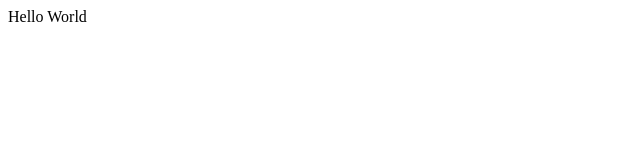
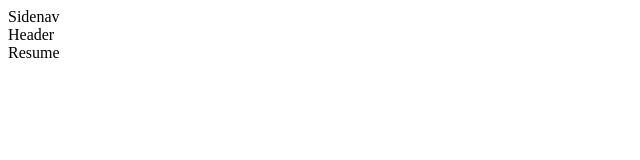
Before and after one commit to adriel-mp3/fintech, a React (Vite) app: page / in a window 1280 px wide. Shown: the top 160 px of the page, without its empty margins (0-640 px from the left). Built offline with nearby package versions, Linux system fonts and the light colour scheme.

Commit message:
feat: import basic layout components for app

```diff
--- a/src/App.tsx
+++ b/src/App.tsx
@@ -1,7 +1,18 @@
 import React from "react";
+import Sidenav from "./layout/Sidenav";
+import Header from "./layout/Header";
+import Resume from "./pages/Resume";
 
 function App() {
-  return <div>Hello World</div>;
+  return (
+    <div>
+      <Sidenav />
+      <main>
+        <Header />
+        <Resume />
+      </main>
+    </div>
+  );
 }
 
 export default App;
```
